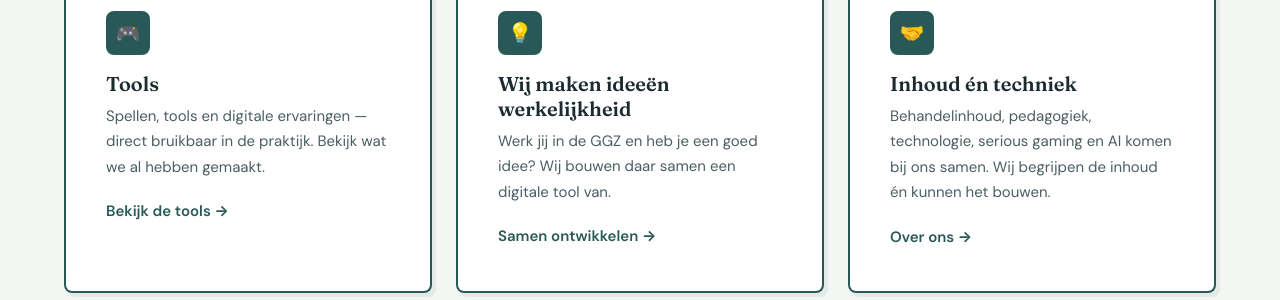
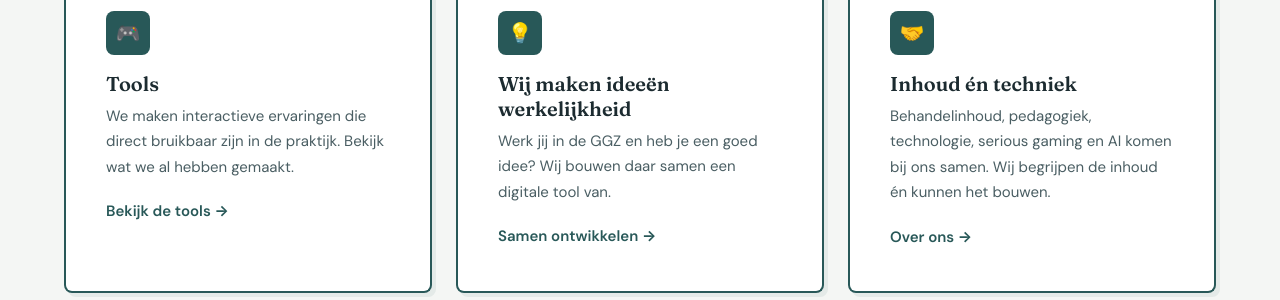
Before and after one commit to janwillemm/jari-website, a Jekyll site: the page built from index.md, in a window 1280 px wide and 900 px high, scrolled down 823 px. Shown: the part 154-454 px from the top of the window. Built offline with Jekyll 4.4.1, drawn with Linux system fonts in a browser that asks for light colours.

Commit message:
Pas tekst van Tools-kaart aan op de homepage.
Co-authored-by: Cursor <cursoragent@cursor.com>

```diff
--- a/_includes/home-sections.html
+++ b/_includes/home-sections.html
@@ -76,7 +76,7 @@
         <div class="card__icon" aria-hidden="true">🎮</div>
         <h3 class="card__title">Tools</h3>
         <p class="card__text">
-          Spellen, tools en digitale ervaringen — direct bruikbaar in de praktijk.
+          We maken interactieve ervaringen die direct bruikbaar zijn in de praktijk.
           Bekijk wat we al hebben gemaakt.
         </p>
         <a class="card__link" href="{{ '/tools/' | relative_url }}">Bekijk de tools</a>
```
